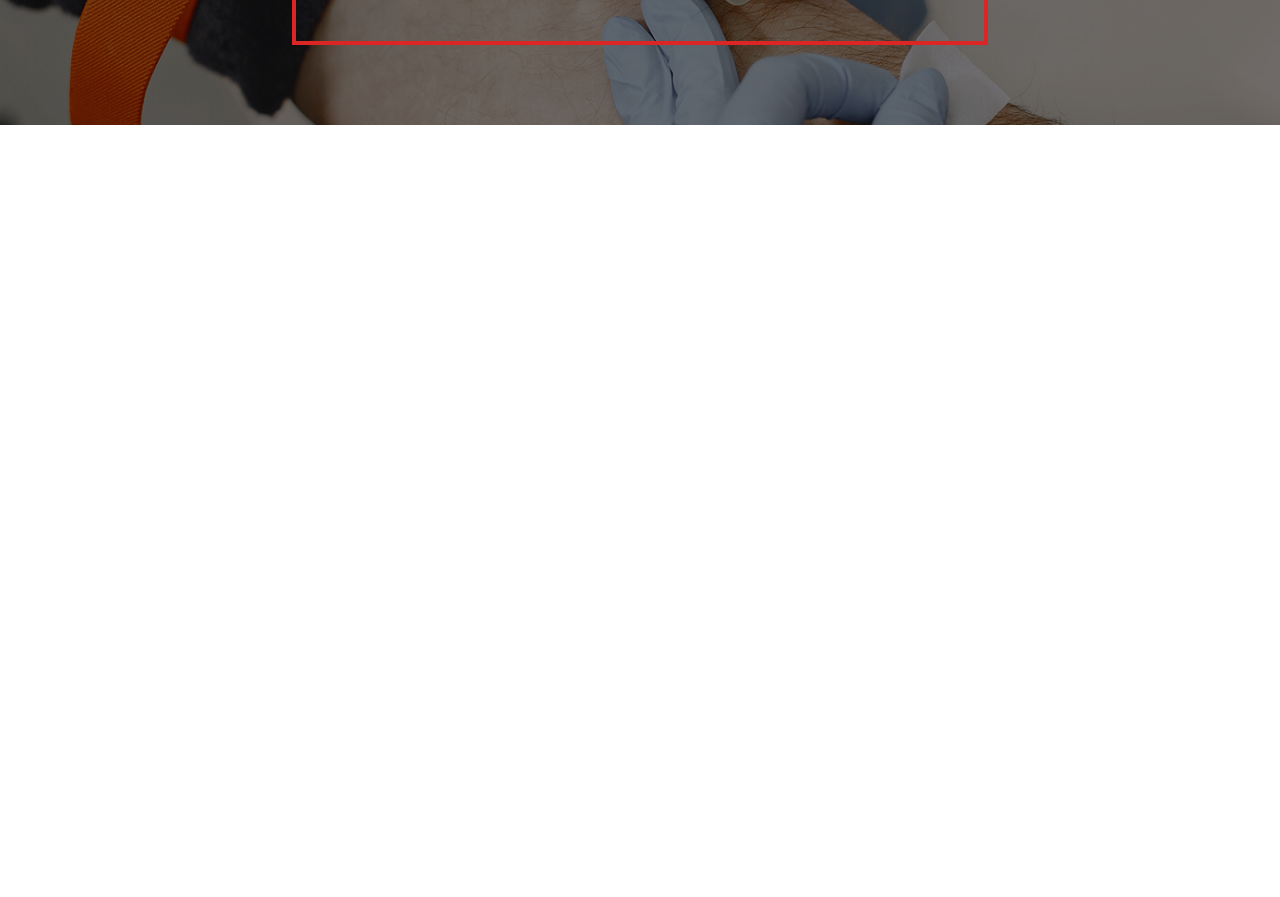
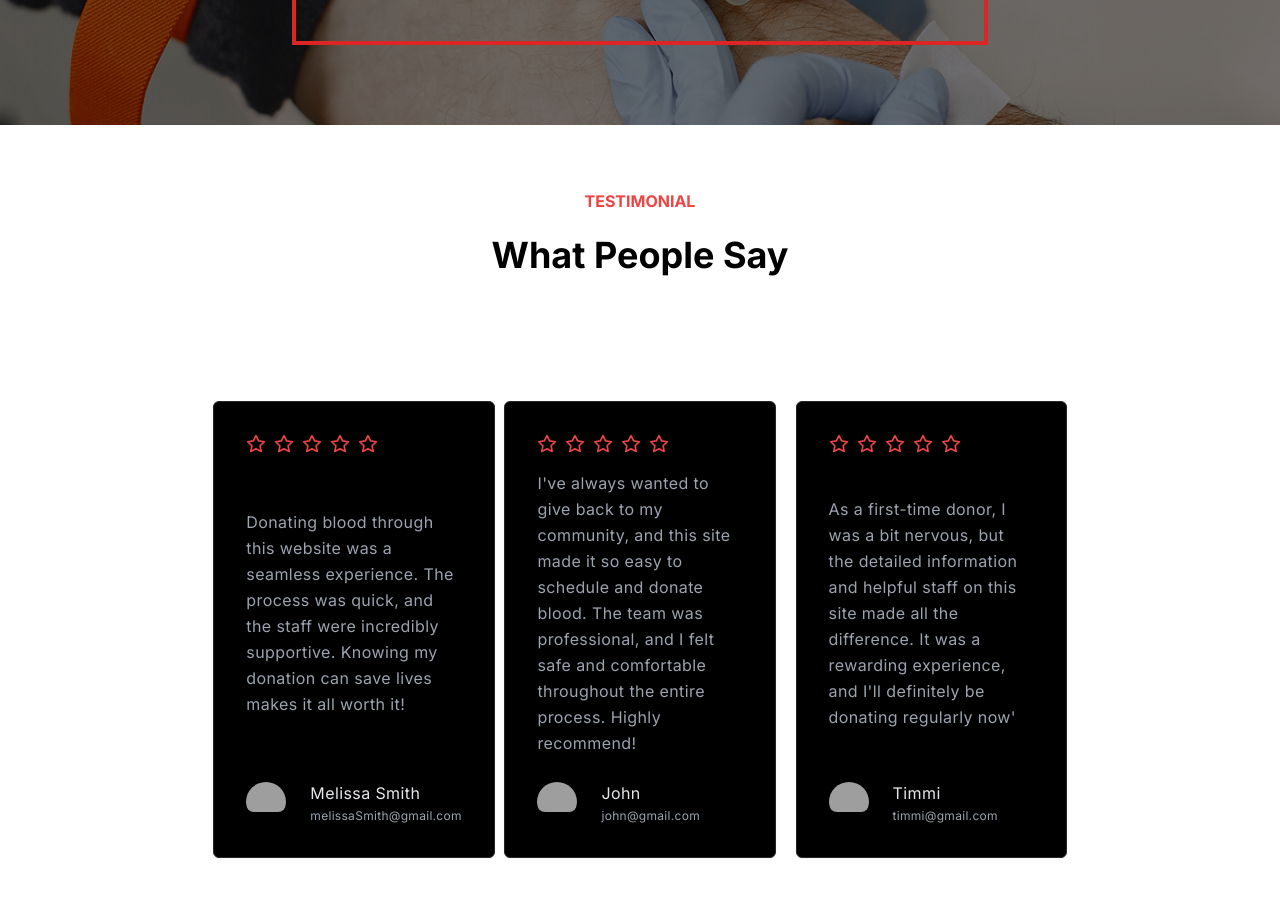
Before and after one commit to JannatunNimeNishat/blood_donation_application_client, a Next.js app: page / in a window 1280 px wide. Shown: the part 3380-4277 px from the top of the page. Before the commit the page ends 3505 px from the top, so only its background shows below. Built offline with nearby package versions, Linux system fonts and the light colour scheme; grey boxes are pictures that could not be loaded.

Commit message:
Testimonial section added

```diff
--- a/src/app/(withCommonLayout)/page.tsx
+++ b/src/app/(withCommonLayout)/page.tsx
@@ -2,6 +2,7 @@ import CountSection from '@/components/ui/HomePage/CountSection/CountSection';
 import HelpPeopleInNeed from '@/components/ui/HomePage/HelpPeopleInNeed/HelpPeopleInNeed';
 import HeroSection from '@/components/ui/HomePage/HeroSection/HeroSection';
 import StartDonating from '@/components/ui/HomePage/StartDonating/StartDonating';
+import Testimonial from '@/components/ui/HomePage/Testimonial/Testimonial';
 import WhatWeDo from '@/components/ui/HomePage/WhatWeDo/WhatWeDo';
 
 import React from 'react';
@@ -20,6 +21,7 @@ const HomePage = () => {
      <WhatWeDo/>
      </div>
      <StartDonating/>
+     <Testimonial/>
     </div>
   );
 };
--- /dev/null
+++ b/src/components/ui/HomePage/Testimonial/Testimonial.tsx
@@ -0,0 +1,115 @@
+import Image from "next/image";
+
+const data:any = [
+    {
+        id:1,
+        desc:'Donating blood through this website was a seamless experience. The process was quick, and the staff were incredibly supportive. Knowing my donation can save lives makes it all worth it!',
+        name:'Melissa Smith',
+        email:"melissaSmith@gmail.com",
+        image:'https://i.ibb.co/F36DSpx/f8.jpg'
+    },
+    {
+        id:2,
+        desc:"I've always wanted to give back to my community, and this site made it so easy to schedule and donate blood. The team was professional, and I felt safe and comfortable throughout the entire process. Highly recommend!",
+        name:'John',
+        email:"john@gmail.com",
+        image:'https://i.ibb.co/gDGB3mr/r1.jpg'
+    },
+    {
+        id:3,
+        desc:"As a first-time donor, I was a bit nervous, but the detailed information and helpful staff on this site made all the difference. It was a rewarding experience, and I'll definitely be donating regularly now'",
+        name:'Timmi',
+        email:"timmi@gmail.com",
+        image:'https://i.ibb.co/Kmsjd8n/m3.jpg'
+    },
+]
+
+const Testimonial = () => {
+  return (
+    <div className="max-w-[1440px]  mx-auto ">
+      <div className="w-11/12  lg:w-8/12 mx-auto py-10 lg:py-16">
+        {/* nav */}
+        <h4 className="text-red-500 font-bold text-center">TESTIMONIAL</h4>
+        <h1 className="text-4xl font-bold my-6 leading-[36px] text-center ">
+          What People Say
+        </h1>
+
+      {/* review cards */}
+      <div className="mt-8 grid grid-cols-1 lg:grid-cols-3 lg:gap-5">
+        {
+            data.map((item:any,index:any)=>(
+                <div
+                key={index}
+                className="flex flex-col justify-between rounded-md border border-neutral-800 bg-black p-8 shadow-sm max-w-sm mx-auto mt-24">
+                <div className="text-red-500 flex gap-2">
+                    <svg xmlns="http://www.w3.org/2000/svg" className="text-red-500" width="20" height="20" viewBox="0 0 24 24"
+                        stroke-width="2" stroke="currentColor" fill="none" stroke-linecap="round" stroke-linejoin="round">
+                        <path stroke="none" d="M0 0h24v24H0z" fill="none"></path>
+                        <path
+                            d="M12 17.75l-6.172 3.245l1.179 -6.873l-5 -4.867l6.9 -1l3.086 -6.253l3.086 6.253l6.9 1l-5 4.867l1.179 6.873z">
+                        </path>
+                    </svg>
+                    <svg xmlns="http://www.w3.org/2000/svg" className="text-red-500" width="20" height="20" viewBox="0 0 24 24"
+                        stroke-width="2" stroke="currentColor" fill="none" stroke-linecap="round" stroke-linejoin="round">
+                        <path stroke="none" d="M0 0h24v24H0z" fill="none"></path>
+                        <path
+                            d="M12 17.75l-6.172 3.245l1.179 -6.873l-5 -4.867l6.9 -1l3.086 -6.253l3.086 6.253l6.9 1l-5 4.867l1.179 6.873z">
+                        </path>
+                    </svg>
+                    <svg xmlns="http://www.w3.org/2000/svg" className="text-red-500" width="20" height="20" viewBox="0 0 24 24"
+                        stroke-width="2" stroke="currentColor" fill="none" stroke-linecap="round" stroke-linejoin="round">
+                        <path stroke="none" d="M0 0h24v24H0z" fill="none"></path>
+                        <path
+                            d="M12 17.75l-6.172 3.245l1.179 -6.873l-5 -4.867l6.9 -1l3.086 -6.253l3.086 6.253l6.9 1l-5 4.867l1.179 6.873z">
+                        </path>
+                    </svg>
+                    <svg xmlns="http://www.w3.org/2000/svg" className="text-red-500" width="20" height="20" viewBox="0 0 24 24"
+                        stroke-width="2" stroke="currentColor" fill="none" stroke-linecap="round" stroke-linejoin="round">
+                        <path stroke="none" d="M0 0h24v24H0z" fill="none"></path>
+                        <path
+                            d="M12 17.75l-6.172 3.245l1.179 -6.873l-5 -4.867l6.9 -1l3.086 -6.253l3.086 6.253l6.9 1l-5 4.867l1.179 6.873z">
+                        </path>
+                    </svg>
+                    <svg xmlns="http://www.w3.org/2000/svg" className="text-red-500" width="20" height="20" viewBox="0 0 24 24"
+                        stroke-width="2" stroke="currentColor" fill="none" stroke-linecap="round" stroke-linejoin="round">
+                        <path stroke="none" d="M0 0h24v24H0z" fill="none"></path>
+                        <path
+                            d="M12 17.75l-6.172 3.245l1.179 -6.873l-5 -4.867l6.9 -1l3.086 -6.253l3.086 6.253l6.9 1l-5 4.867l1.179 6.873z">
+                        </path>
+                    </svg>
+                </div>
+
+                <p className="my-4 mb-0 text-base font-normal leading-relaxed tracking-wide text-gray-400">
+                    {item.desc}
+                </p>
+
+
+                <div className="mt-6 flex items-center gap-6 ">
+                    <div className="h-10 w-10 overflow-hidden rounded-full shadow-sm outline-neutral-800">
+                        <div className="relative inline-block overflow-hidden rounded-lg border-neutral-800">
+                            <Image alt="" src={item.image} width="50" height="50"
+                                decoding="async" data-nimg="1" className="inline-block " loading="lazy" />
+                        </div>
+                    </div>
+                    <div>
+                        <p className="leading-relaxed tracking-wide text-gray-200">{item.name}</p>
+                        <p className="text-xs leading-relaxed tracking-wide text-gray-400">{item.email}</p>
+                    </div>
+                </div>
+
+
+            </div>
+            ))
+        }
+        {/* card1 */}
+
+      </div>
+
+      </div>
+
+
+    </div>
+  );
+};
+
+export default Testimonial;
```
